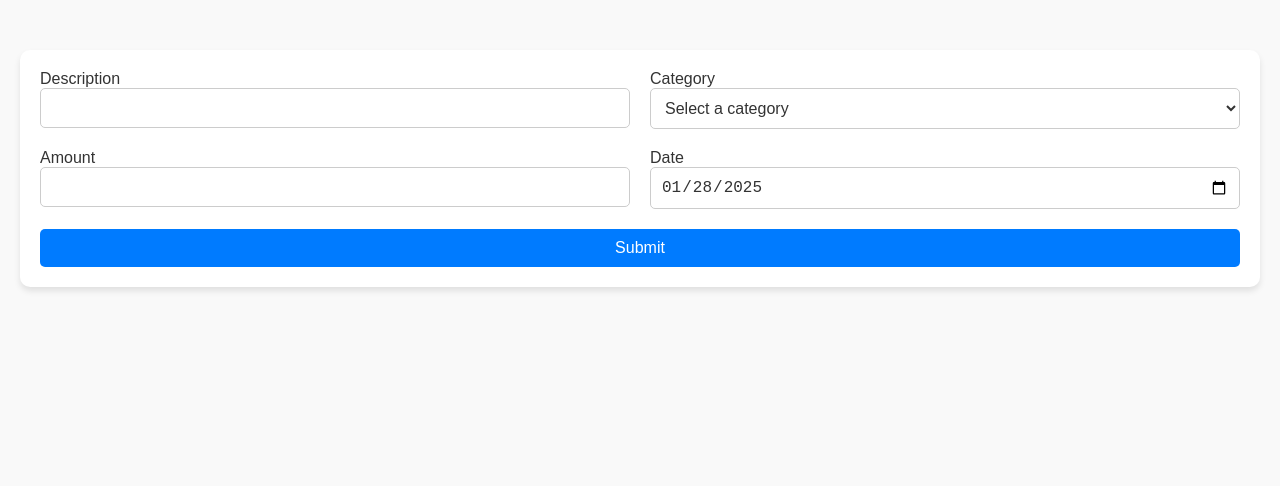
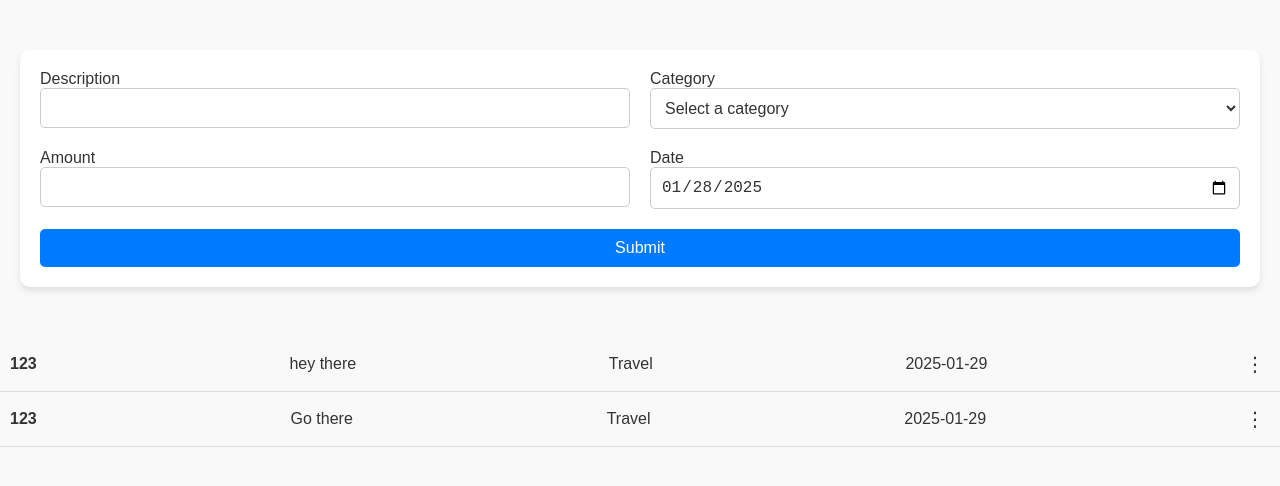
Before and after one commit to adityapatidar31/bill-tracker, a React (Vite) app: page / in a window 1280 px wide. Shown: the top 486 px of the page. Built offline with nearby package versions, Linux system fonts and the light colour scheme.

Commit message:
create a render list component

```diff
--- a/src/App.jsx
+++ b/src/App.jsx
@@ -1,9 +1,11 @@
+import BillList from "./components/BillList";
 import Form from "./components/Form";
 
 function App() {
   return (
     <>
       <Form />
+      <BillList />
     </>
   );
 }
--- /dev/null
+++ b/src/components/BillList.jsx
@@ -0,0 +1,16 @@
+import { useSelector } from "react-redux";
+import BillListItem from "./BillListItem";
+
+const ExpenseList = () => {
+  const bills = useSelector((state) => state.bill.bills);
+
+  return (
+    <>
+      {bills.map((bill) => (
+        <BillListItem key={bill.id} {...bill} />
+      ))}
+    </>
+  );
+};
+
+export default ExpenseList;
--- /dev/null
+++ b/src/components/BillListItem.jsx
@@ -0,0 +1,36 @@
+/* eslint-disable react/prop-types */
+import { useState } from "react";
+
+const BillListItem = ({ amount, description, category, date, id }) => {
+  const [isModalOpen, setIsModalOpen] = useState(false); // Modal visibility state
+
+  const toggleModal = () => {
+    setIsModalOpen((prev) => !prev);
+  };
+
+  return (
+    <div className="item-row">
+      <div className="item-amount">{amount}</div>
+      <div className="item-description">{description}</div>
+      <div className="item-category">{category}</div>
+      <div className="item-date">{date}</div>
+      <div className="item-actions" onClick={toggleModal}>
+        &#8942;
+      </div>
+
+      {/* Modal */}
+      {isModalOpen && (
+        <div className="modal">
+          <button className="modal-button" onClick={() => console.log(id)}>
+            Edit
+          </button>
+          <button className="modal-button" onClick={() => console.log(id)}>
+            Delete
+          </button>
+        </div>
+      )}
+    </div>
+  );
+};
+
+export default BillListItem;
--- a/src/features/bill/billSlice.js
+++ b/src/features/bill/billSlice.js
@@ -12,7 +12,22 @@ import { v4 as uuidv4 } from "uuid";
 
 const initialState = {
   totalAmount: 0,
-  bills: [],
+  bills: [
+    {
+      description: "hey there",
+      category: "Travel",
+      amount: 123,
+      date: "2025-01-29",
+      id: "c5827b4d-78fc-4d85-9786-6cf8c0f2ac3e",
+    },
+    {
+      description: "Go there",
+      category: "Travel",
+      amount: 123,
+      date: "2025-01-29",
+      id: "c5827b4d-78fc-4d85-9786-6cf8c0f2ac3f",
+    },
+  ],
   sortBy: "Date",
 };
 
--- a/src/index.css
+++ b/src/index.css
@@ -89,3 +89,84 @@ body {
     flex-direction: column;
   }
 }
+
+.item-row {
+  display: grid;
+  position: relative;
+  grid-template-columns: 1fr 4fr 1fr 1fr 1fr;
+  gap: 8px;
+  align-items: center;
+  padding: 8px 16px;
+  border-bottom: 1px solid #ccc;
+}
+
+.item-row div {
+  overflow: hidden;
+  white-space: nowrap;
+  text-overflow: ellipsis;
+}
+
+.item-amount {
+  text-align: left;
+  font-weight: bold;
+}
+
+.item-description {
+  text-align: left;
+}
+
+.item-category,
+.item-date {
+  text-align: center;
+}
+
+.item-actions {
+  text-align: center;
+  cursor: pointer;
+}
+
+.item-actions:hover {
+  color: #007bff;
+}
+
+.item-row {
+  display: flex;
+  align-items: center;
+  justify-content: space-between;
+  padding: 10px;
+  border-bottom: 1px solid #ddd;
+  position: relative; /* Required for positioning the modal */
+}
+
+.item-actions {
+  cursor: pointer;
+  font-size: 20px;
+  padding: 5px;
+}
+
+.modal {
+  position: absolute;
+  top: 40px; /* Adjust as needed */
+  right: 0;
+  background: white;
+  border: 1px solid #ccc;
+  border-radius: 5px;
+  box-shadow: 0px 4px 6px rgba(0, 0, 0, 0.1);
+  padding: 10px;
+  z-index: 10;
+}
+
+.modal-button {
+  display: block;
+  width: 100%;
+  padding: 10px;
+  text-align: left;
+  background: none;
+  border: none;
+  cursor: pointer;
+  font-size: 16px;
+}
+
+.modal-button:hover {
+  background: #f5f5f5;
+}
```
